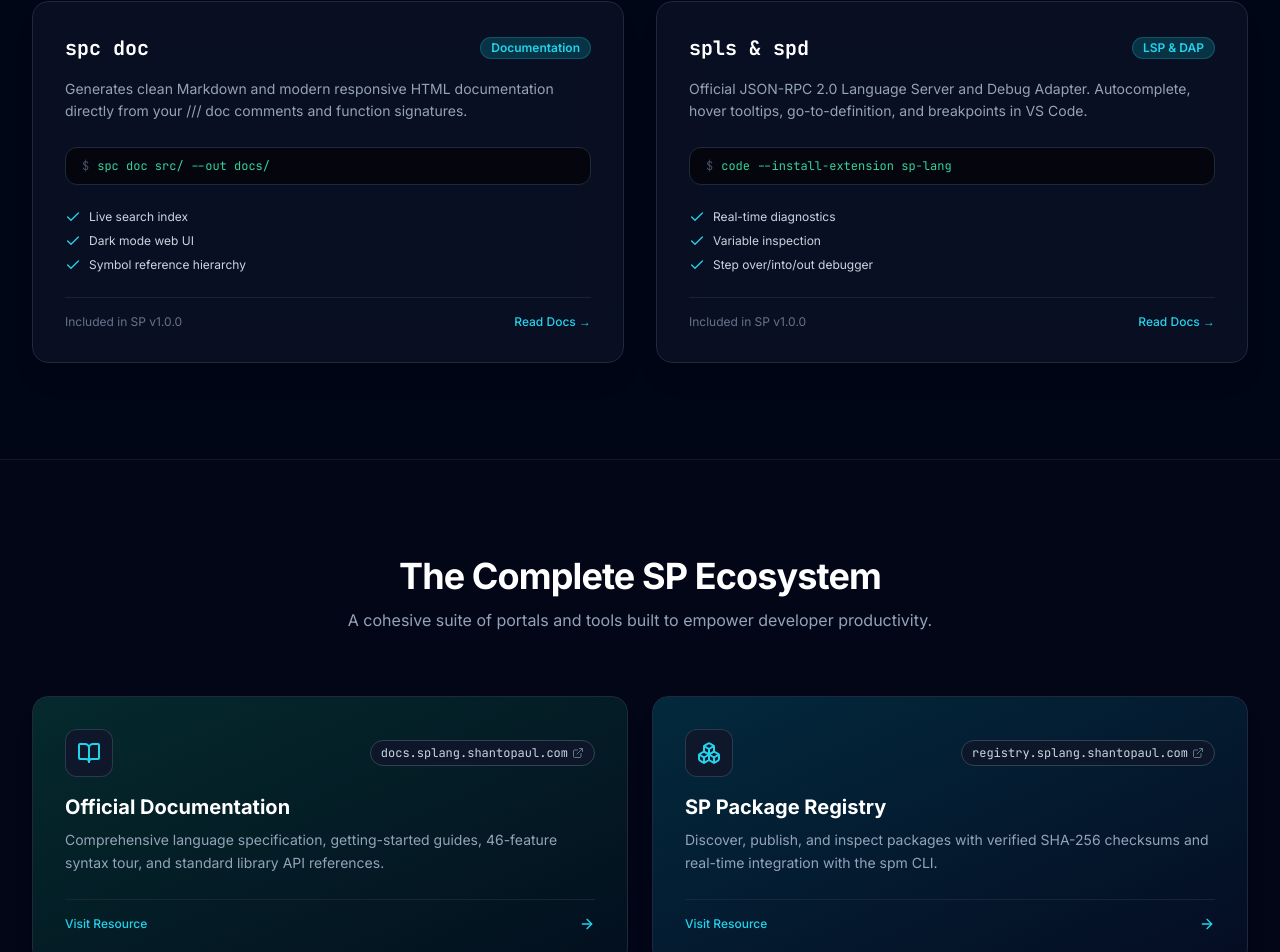
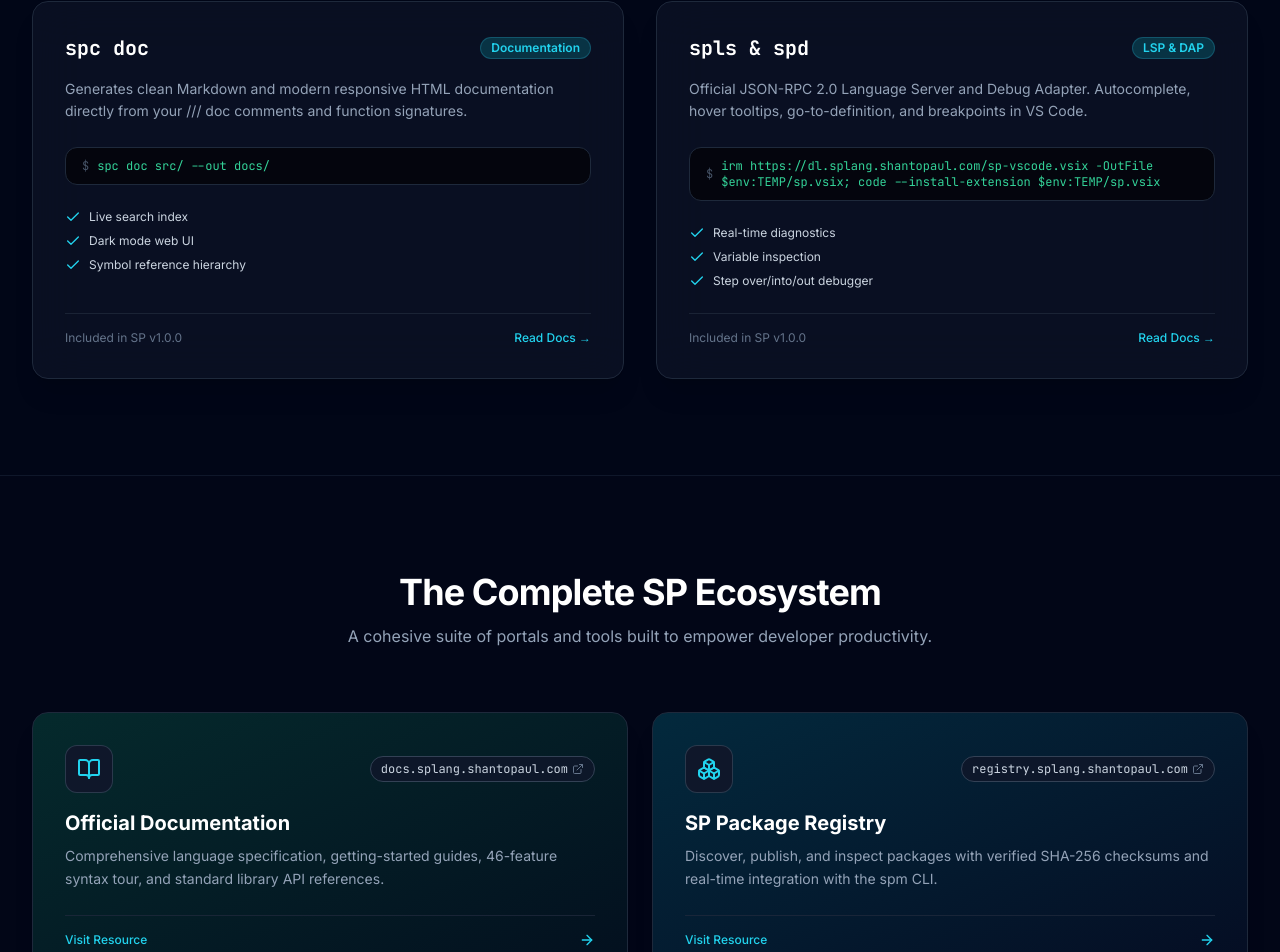
Before and after one commit to shantopaul/SP-Language, a Next.js app in the folder splang/: page / in a window 1280 px wide. Shown: the part 4579-5531 px from the top of the page. Built offline with nearby package versions, Linux system fonts and the light colour scheme.

Commit message:
docs(web): add working vs code one-liner and documentation sections across all website portals

```diff
--- a/splang/src/components/sections/ToolingShowcase.tsx
+++ b/splang/src/components/sections/ToolingShowcase.tsx
@@ -33,7 +33,7 @@ export const ToolingShowcase: React.FC = () => {
       badge: "LSP & DAP",
       description:
         "Official JSON-RPC 2.0 Language Server and Debug Adapter. Autocomplete, hover tooltips, go-to-definition, and breakpoints in VS Code.",
-      command: "code --install-extension sp-lang",
+      command: "irm https://dl.splang.shantopaul.com/sp-vscode.vsix -OutFile $env:TEMP/sp.vsix; code --install-extension $env:TEMP/sp.vsix",
       features: ["Real-time diagnostics", "Variable inspection", "Step over/into/out debugger"],
     },
   ];
```
Also changed, not shown: 1 other file (tests, documents, lock files or other folders).
